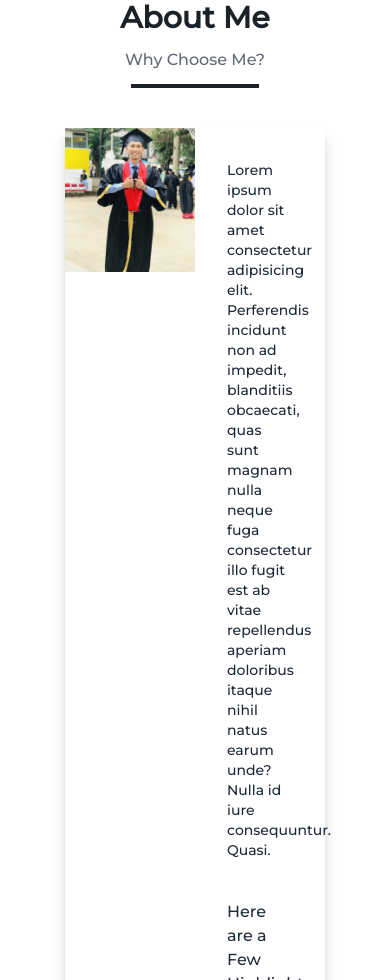
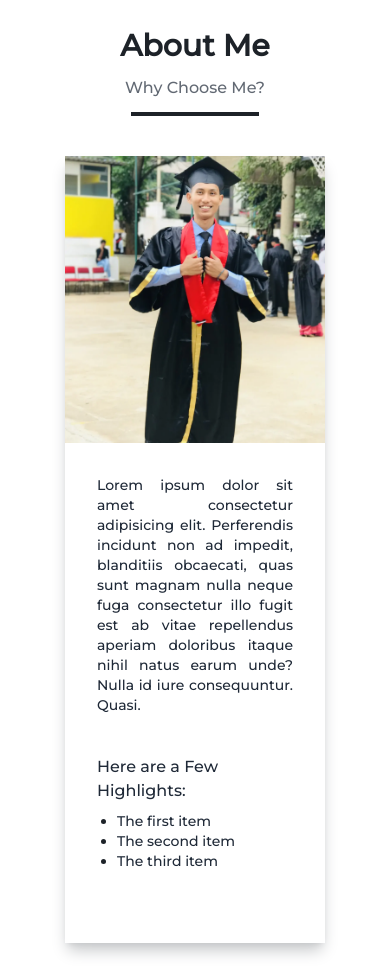
Before and after one commit to tharuAnish/my-folio, a React (Create React App) app: page /about in a window 390 px wide. Shown: the part 1020-2000 px from the top of the page. Built offline with nearby package versions, Linux system fonts and the light colour scheme; no server answers.

Commit message:
about page responsive fixing

```diff
--- a/src/pages/About.js
+++ b/src/pages/About.js
@@ -29,7 +29,7 @@ function About() {
                     </div>
                     <div
                         className=" text-center font-semibold bg-primary mx-20 p-12 text-white rounded-tl-full rounded-br-full
-                            md:mx-5 md:my-2 md:p-10 mt-32 mb-10"
+                            md:mx-5  md:p-10 mt-32 mb-10 md:mt-2"
                     >
                         <h2 className="text-5xl md:text-xl ">
                             "Life begins at the end <br />
@@ -45,11 +45,11 @@ function About() {
                         <hr className=" border border-theme w-32 border-2 m-3 mx-auto" />
                     </div>
 
-                    <div className="flex w-2/3  justify-center my-10 mx-auto shadow-lg shadow-[#C5C7C9]">
-                        <div className="w-2/4 mr-auto">
+                    <div className="flex md:flex-col w-2/3  justify-center my-10 mx-auto shadow-lg shadow-[#C5C7C9]">
+                        <div className="w-2/4 mr-auto md:w-fit">
                             <img src="./about-anish.webp" alt="My photo" />
                         </div>
-                        <div className="w-6/12 p-8 text-sm font-mont text-gray-800">
+                        <div className="w-6/12 p-8 md:w-fit  text-sm font-mont text-gray-800 md:w-11/12 text-justify">
                             <p>
                                 Lorem ipsum dolor sit amet consectetur adipisicing elit.
                                 Perferendis incidunt non ad impedit, blanditiis obcaecati, quas
@@ -58,7 +58,7 @@ function About() {
                                 Nulla id iure consequuntur. Quasi.
                             </p>
                             <div className="my-10">
-                                <p className="text-base text-black-800">Here are a Few Highlights:</p>
+                                <p className="text-base text-black-800 text-left">Here are a Few Highlights:</p>
                                 <div>
                                     <ul class="list-disc marker:text-theme my-2 mx-5">
                                         <li>The first item</li>
```
